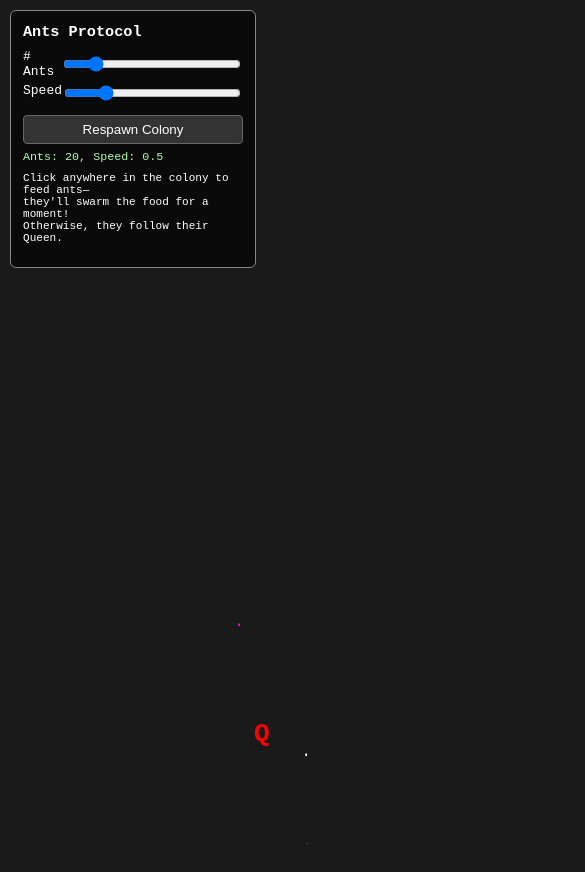
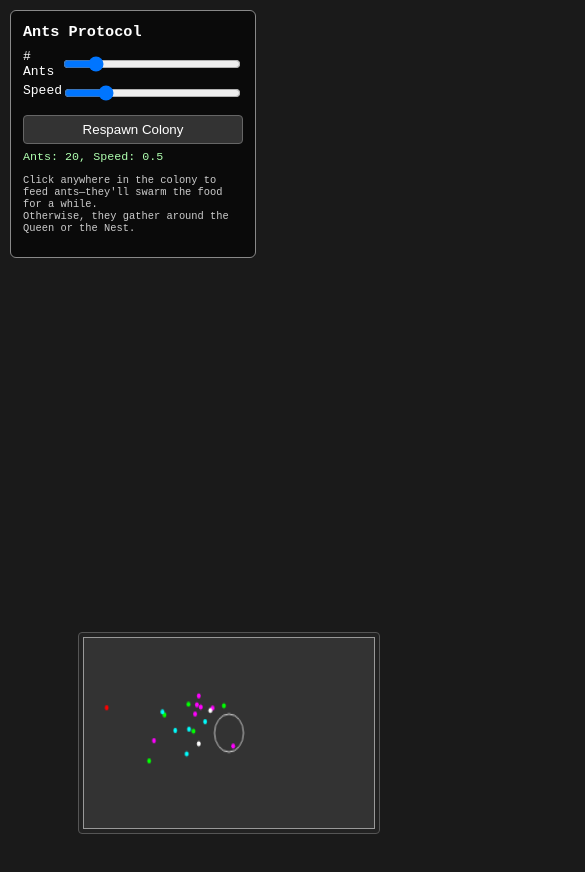
Before and after one commit to BLinks12/AntProtocol, a plain HTML site: page index.html in a window 390 px wide. Shown: the top 872 px of the page, 585 px wide, since content can reach past the window. Before the commit the page ends 844 px from the top, so only its background shows below. Drawn offline with Linux system fonts and the light colour scheme.

Commit message:
Update index.html

```diff
--- a/index.html
+++ b/index.html
@@ -2,7 +2,7 @@
 <html lang="en">
 <head>
   <meta charset="UTF-8">
-  <title>Ants Protocol - Queen & Large World</title>
+  <title>Ants Protocol - Mini-Map, Nest & Stats</title>
   <style>
     /* Basic Page Reset */
     html, body {
@@ -13,13 +13,12 @@
       background: #1a1a1a;
       font-family: monospace;
       color: #fff;
-      /* Let's allow scrolling if container is bigger */
-      overflow: auto;
+      overflow: auto; /* we still allow scrolling for the large container */
     }
 
-    /* Header / Control Panel */
+    /* Control Panel (fixed) */
     #controlPanel {
-      position: fixed; /* pinned so you can always see it */
+      position: fixed;
       top: 10px;
       left: 10px;
       background: rgba(0,0,0,0.6);
@@ -58,13 +57,17 @@
       font-size: 0.9em;
       color: #afffaf;
     }
+    #desc {
+      margin-top: 8px;
+      font-size: 0.8em;
+      color: #ccc;
+    }
 
-    /* The big container for ants: 3000×2000 for scrolling space */
+    /* The large world: 3000×2000 */
     #antsContainer {
       position: relative;
-      width: 3000px;   /* large “world” width */
-      height: 2000px;  /* large “world” height */
-      margin: 0 auto;  /* center horizontally if body is bigger, optional */
+      width: 3000px;
+      height: 2000px;
       background: #1a1a1a;
     }
 
@@ -74,28 +77,80 @@
       pointer-events: auto;
       user-select: none;
       font-size: 1.2rem;
-      transition: transform 1s; /* smooth movement */
+      transition: transform 1s;
     }
-    /* Queen is bigger & red */
     .queen {
       font-size: 2rem;
       color: #f00;
       font-weight: bold;
     }
 
+    /* The nest, shown as a circular zone */
+    .nest {
+      position: absolute;
+      border: 2px dashed #ccc;
+      border-radius: 50%;
+      pointer-events: none; /* not clickable */
+      opacity: 0.3;
+    }
+
     /* Tooltip for addresses & categories */
     .tooltip {
-      position: fixed; /* so it stays in place even if we scroll */
+      position: fixed;
       background: #000;
       color: #0f0;
       padding: 4px 6px;
       border: 1px solid #0f0;
       border-radius: 4px;
       font-size: 0.75rem;
+      display: none;
+      pointer-events: none;
+      white-space: pre;
+      z-index: 10000;
+    }
+
+    /* Ant Info Panel (when user clicks an ant) */
+    #antInfoPanel {
+      position: fixed;
+      top: 10px;
+      right: 10px;
+      width: 200px;
+      background: rgba(0,0,0,0.6);
+      border: 1px solid #888;
+      border-radius: 6px;
+      padding: 10px;
       display: none; /* hidden by default */
-      pointer-events: none;
-      white-space: pre; /* so we can do multi-line text easily */
-      z-index: 10000;
+      z-index: 9999;
+    }
+    #antInfoPanel h4 {
+      margin: 0 0 6px;
+      font-size: 1em;
+    }
+    #antInfoPanel p {
+      margin: 4px 0;
+      font-size: 0.85em;
+    }
+
+    /* Mini-Map container + canvas */
+    #miniMapContainer {
+      position: fixed;
+      bottom: 10px;
+      right: 10px;
+      width: 300px;
+      height: 200px;
+      background: #222;
+      border: 1px solid #555;
+      border-radius: 4px;
+      z-index: 9998;
+      display: flex;
+      align-items: center;
+      justify-content: center;
+    }
+    #miniMapCanvas {
+      background: #333;
+      width: 290px;  /* some padding inside container */
+      height: 190px;
+      border: 1px solid #999;
     }
   </style>
 </head>
@@ -112,56 +167,93 @@
     </label>
     <button id="respawnBtn">Respawn Colony</button>
     <div id="colonyStats"></div>
-    <p style="margin-top: 8px; font-size: 0.85em;">
-      Click anywhere in the colony to feed ants—<br>
-      they'll swarm the food for a moment!<br>
-      Otherwise, they follow their Queen.
-    </p>
+    <div id="desc">
+      <p>Click anywhere in the colony to feed ants—they'll swarm the food for a while.<br>
+      Otherwise, they gather around the Queen or the Nest.</p>
+    </div>
   </div>
 
   <!-- The large “world” container for ants -->
   <div id="antsContainer"></div>
 
+  <!-- Draw the Nest visually (added dynamically) -->
+  <div class="nest" id="nestZone"></div>
+
   <!-- Tooltip for addresses -->
   <div class="tooltip" id="tooltip"></div>
 
+  <!-- Ant Info Panel (when user clicks an ant) -->
+  <div id="antInfoPanel">
+    <h4>Ant Info</h4>
+    <p id="infoCategory"></p>
+    <p id="infoAddress"></p>
+    <p id="infoBalance"></p>
+    <p id="infoTime"></p>
+  </div>
+
+  <!-- Mini-Map Container -->
+  <div id="miniMapContainer">
+    <canvas id="miniMapCanvas"></canvas>
+  </div>
+
   <script>
     /**************************************************
-     * 1) CONFIG ARRAYS & VARIABLES
+     * 1) CONFIG: SIZES, NEST, ETC.
      **************************************************/
-    // Categories for non-queen ants
-    const categories = [
-      { type: 'Early Holder', color: '#00ff00' },
-      { type: 'Whale',        color: '#ff00ff' },
-      { type: 'Airdrop',      color: '#00ffff' },
-      { type: 'Ordinary',     color: '#ffffff' }
-    ];
+    const WORLD_WIDTH = 3000;
+    const WORLD_HEIGHT = 2000;
 
-    // Our ants data
-    let ants = [];            // each ant: { x, y, vx, vy, el, isQueen, category, address, balance }
-    let feedX = null;         // x coord of “food”
-    let feedY = null;         // y coord of “food”
-    let feedMode = false;     // if ants should move toward feed
-    let feedTimer = null;     // to stop feed mode
+    // Our nest location & size:
+    const nestX = 1500;
+    const nestY = 1000;
+    const nestRadius = 150;
 
-    // Collisions & Flocking
+    // For collisions & forces
     const COLLISION_RADIUS = 30;
     const BOUNCE_FORCE = 0.02;
 
-    // The queen ant is bigger, different color, we store reference
+    let ants = []; // array of { x, y, vx, vy, el, isQueen, cat, address, balance, birthTime }
+
     let queen = null;
+    let feedX = null;
+    let feedY = null;
+    let feedMode = false;
+    let feedTimer = null;
 
-    // UI references
+    // references
     const antsContainer = document.getElementById('antsContainer');
+    const nestZone = document.getElementById('nestZone');
     const tooltipEl = document.getElementById('tooltip');
     const colonyStats = document.getElementById('colonyStats');
 
+    // For the stats panel
+    const antInfoPanel   = document.getElementById('antInfoPanel');
+    const infoCategory   = document.getElementById('infoCategory');
+    const infoAddress    = document.getElementById('infoAddress');
+    const infoBalance    = document.getElementById('infoBalance');
+    const infoTime       = document.getElementById('infoTime');
+
+    // Range inputs
     const numAntsRange = document.getElementById('numAntsRange');
     const speedRange   = document.getElementById('speedRange');
     const respawnBtn   = document.getElementById('respawnBtn');
 
+    // Minimap
+    const miniMapCanvas = document.getElementById('miniMapCanvas');
+    const mmCtx = miniMapCanvas.getContext('2d');
+    const mmWidth = miniMapCanvas.width;   // typically 300
+    const mmHeight = miniMapCanvas.height; // typically 150
+
+    // Categories for non-queen ants
+    const categories = [
+      { type: 'Early Holder', color: '#0f0' },
+      { type: 'Whale',        color: '#f0f' },
+      { type: 'Airdrop',      color: '#0ff' },
+      { type: 'Ordinary',     color: '#fff' }
+    ];
+
     /**************************************************
-     * 2) UTILITY FUNCTIONS
+     * 2) UTILITY
      **************************************************/
     function randomRange(min, max) {
       return Math.random() * (max - min) + min;
@@ -175,7 +267,7 @@
       return dx*dx + dy*dy;
     }
 
-    // Fake Solana address generator (44 base58 chars)
+    // Fake Solana address generator
     function generateFakeSolAddress() {
       const chars = '123456789ABCDEFGHJKLMNPQRSTUVWXYZabcdefghijkmnopqrstuvwxyz';
       let addr = '';
@@ -184,19 +276,24 @@
       }
       return addr;
     }
-    // Return a decimal from 0.1 to 3.0
     function getRandomBalance() {
       return (Math.random() * (3.0 - 0.1) + 0.1).toFixed(2);
     }
 
+    // Format seconds into mm:ss
+    function formatTime(sec) {
+      let m = Math.floor(sec / 60);
+      let s = sec % 60;
+      return `${m}m ${s < 10 ? '0' : ''}${s}s`;
+    }
+
     /**************************************************
-     * 3) CREATE ANTS (with Queen)
+     * 3) CREATE / CLEAR ANTS + NEST
      **************************************************/
-    function createAnt(isQueen = false) {
+    function createAnt(isQueen=false) {
       const antEl = document.createElement('div');
       antEl.className = 'ant';
 
-      // If queen, style bigger & red; else pick from categories
       let category;
       if (isQueen) {
         antEl.classList.add('queen');
@@ -206,19 +303,21 @@
         antEl.style.color = category.color;
       }
 
-      const x = randomRange(0, 3000 - 10); // within the big world
-      const y = randomRange(0, 2000 - 10);
+      // random pos in big world
+      const x = randomRange(0, WORLD_WIDTH - 10);
+      const y = randomRange(0, WORLD_HEIGHT - 10);
       const speedVal = parseFloat(speedRange.value);
       const vx = randomRange(-speedVal, speedVal);
       const vy = randomRange(-speedVal, speedVal);
 
       const address = generateFakeSolAddress();
       const balance = getRandomBalance();
+      const birthTime = Date.now();
 
-      // Use a small ASCII char
+      // ASCII display
       antEl.textContent = isQueen ? 'Q' : '.';
 
-      // Add event listeners for tooltip
+      // Show tooltip on hover
       antEl.addEventListener('mouseenter', (e) => {
         showTooltip(e.clientX, e.clientY, category, address, balance);
       });
@@ -229,24 +328,36 @@
         hideTooltip();
       });
 
+      // On click -> open stats panel
+      antEl.addEventListener('click', (e) => {
+        e.stopPropagation(); // so we don't place feed
+        openAntInfoPanel(category, address, balance, birthTime);
+      });
+
       antsContainer.appendChild(antEl);
 
-      return { x, y, vx, vy, el: antEl, isQueen, category, address, balance };
+      return {
+        x, y, vx, vy,
+        el: antEl,
+        isQueen,
+        category,
+        address,
+        balance,
+        birthTime
+      };
     }
 
     function spawnAnts(count) {
       clearAnts();
-      // Create 1 queen if at least 1 ant
-      let total = count;
-      if (total < 1) total = 1;
+      if (count < 1) count = 1;
 
-      // The first ant we create is the queen
+      // The first we create is the queen
       const queenAnt = createAnt(true);
       ants.push(queenAnt);
       queen = queenAnt;
 
-      // Create the rest
-      for (let i = 1; i < total; i++) {
+      // The rest
+      for (let i = 1; i < count; i++) {
         ants.push(createAnt(false));
       }
     }
@@ -259,8 +370,16 @@
       queen = null;
     }
 
+    function setupNest() {
+      // Position & size
+      nestZone.style.left = (nestX - nestRadius) + 'px';
+      nestZone.style.top  = (nestY - nestRadius) + 'px';
+      nestZone.style.width  = (nestRadius * 2) + 'px';
+      nestZone.style.height = (nestRadius * 2) + 'px';
+    }
+
     /**************************************************
-     * 4) COLLISIONS & MOTION
+     * 4) UPDATE (COLLISIONS, MOVEMENT, ETC.)
      **************************************************/
     function updateAnts() {
       const speedVal = parseFloat(speedRange.value);
@@ -268,36 +387,44 @@
       for (let i = 0; i < ants.length; i++) {
         const a = ants[i];
 
-        // If there's feed, we move them slightly toward (feedX, feedY)
-        // else if not queen, move gently toward queen
-        if (feedMode && feedX != null && feedY != null) {
-          // Attracted to feed
+        // If feed is active, go toward feed; else if not queen, go gently to nest
+        if (feedMode && feedX !== null && feedY !== null) {
+          // feed
           const dx = feedX - a.x;
           const dy = feedY - a.y;
           a.vx += dx * 0.0002;
           a.vy += dy * 0.0002;
-        } else if (!a.isQueen && queen) {
-          // Attracted to queen
-          const dx = queen.x - a.x;
-          const dy = queen.y - a.y;
-          a.vx += dx * 0.00005; // smaller force
-          a.vy += dy * 0.00005;
+        } else if (!a.isQueen) {
+          // not queen -> small attraction to nest
+          let dx = nestX - a.x;
+          let dy = nestY - a.y;
+          a.vx += dx * 0.00003;
+          a.vy += dy * 0.00003;
+        }
+
+        // If not queen, maybe also a slight attraction to queen, up to you:
+        // if there's no feed, we can do a minimal attraction to queen
+        // (comment out if you prefer only the nest)
+        if (!a.isQueen && !feedMode && queen) {
+          let dxQ = queen.x - a.x;
+          let dyQ = queen.y - a.y;
+          a.vx += dxQ * 0.00001;
+          a.vy += dyQ * 0.00001;
         }
 
         // Move
         a.x += a.vx;
         a.y += a.vy;
 
-        // Bounds: The world is 3000×2000
-        if (a.x < 0 || a.x > 2990) {
+        // bounce in big world
+        if (a.x < 0 || a.x > WORLD_WIDTH - 10) {
           a.vx *= -1;
         }
-        if (a.y < 0 || a.y > 1990) {
+        if (a.y < 0 || a.y > WORLD_HEIGHT - 10) {
           a.vy *= -1;
         }
-        // clamp final
-        a.x = clamp(a.x, 0, 2990);
-        a.y = clamp(a.y, 0, 1990);
+        a.x = clamp(a.x, 0, WORLD_WIDTH - 10);
+        a.y = clamp(a.y, 0, WORLD_HEIGHT - 10);
       }
 
       // Collisions
@@ -318,18 +445,59 @@
         }
       }
 
-      // Apply final transform
+      // Apply transform
       ants.forEach(a => {
         a.el.style.transform = `translate(${a.x}px, ${a.y}px)`;
       });
     }
 
     /**************************************************
-     * 5) ANIMATION LOOP
+     * 5) ANIMATION LOOP & MINIMAP
      **************************************************/
     function animate() {
       updateAnts();
+      drawMiniMap();
       requestAnimationFrame(animate);
+    }
+
+    function drawMiniMap() {
+      // Clear canvas
+      mmCtx.clearRect(0, 0, mmWidth, mmHeight);
+
+      // Scale positions from 3000x2000 to 300x200
+      // scale factor in x: mmWidth / WORLD_WIDTH
+      // scale factor in y: mmHeight / WORLD_HEIGHT
+      const scaleX = mmWidth / WORLD_WIDTH;
+      const scaleY = mmHeight / WORLD_HEIGHT;
+
+      // draw nest
+      mmCtx.strokeStyle = '#ccc';
+      mmCtx.beginPath();
+      mmCtx.arc(nestX * scaleX, nestY * scaleY, nestRadius * scaleX, 0, 2*Math.PI);
+      mmCtx.stroke();
+
+      // draw ants
+      ants.forEach(a => {
+        const mx = a.x * scaleX;
+        const my = a.y * scaleY;
+        // color
+        if (a.isQueen) {
+          mmCtx.fillStyle = '#ff0000';
+        } else {
+          mmCtx.fillStyle = a.category.color || '#ffffff';
+        }
+        mmCtx.beginPath();
+        mmCtx.arc(mx, my, 2, 0, 2*Math.PI);
+        mmCtx.fill();
+      });
+
+      // optional: draw current viewport
+      // We can find how much the user has scrolled in the container
+      // But we need a simpler approach: The user might scroll body, not just container.
+      // If #antsContainer is top-left at 0,0 in the doc, then:
+      // let scrollX = window.scrollX, scrollY = window.scrollY
+      // or (document.documentElement.scrollLeft, etc.)
+      // If it’s complicated, we can skip for now. :)
     }
 
     /**************************************************
@@ -350,18 +518,40 @@
     }
 
     /**************************************************
-     * 7) FEED MODE: CLICK ANYWHERE
+     * 7) STATS PANEL ON CLICK
+     **************************************************/
+    function openAntInfoPanel(cat, address, balance, birthTime) {
+      antInfoPanel.style.display = 'block';
+      infoCategory.textContent = `Category: ${cat.type}`;
+      infoAddress.textContent  = `Address: ${address}`;
+      infoBalance.textContent  = `Balance: ${balance} SOL`;
+
+      const ageSec = Math.floor((Date.now() - birthTime) / 1000);
+      infoTime.textContent = `Time in colony: ${formatTime(ageSec)}`;
+    }
+
+    // Close the info panel if the user clicks anywhere else (like the feed).
+    document.addEventListener('click', (e) => {
+      if (e.target.closest('.ant')) {
+        // Clicking on an ant won't close it since the ant's own event is handled
+        return;
+      }
+      if (!e.target.closest('#antInfoPanel')) {
+        antInfoPanel.style.display = 'none';
+      }
+    }, true);
+
+    /**************************************************
+     * 8) FEED MODE: CLICK ANYWHERE
      **************************************************/
     antsContainer.addEventListener('click', (e) => {
-      // Offsets relative to the container
-      // So we need the click location in container's coordinate system
-      const containerRect = antsContainer.getBoundingClientRect();
-      feedX = e.clientX - containerRect.x;
-      feedY = e.clientY - containerRect.y;
+      // offset in container coords
+      const rect = antsContainer.getBoundingClientRect();
+      feedX = e.clientX - rect.x;
+      feedY = e.clientY - rect.y;
       feedMode = true;
 
       if (feedTimer) clearTimeout(feedTimer);
-      // Stop feed mode after 5s
       feedTimer = setTimeout(() => {
         feedMode = false;
         feedX = null;
@@ -370,7 +560,7 @@
     });
 
     /**************************************************
-     * 8) UI EVENTS
+     * 9) UI EVENTS
      **************************************************/
     function updateStats() {
       colonyStats.textContent =
@@ -382,17 +572,18 @@
       spawnAnts(count);
       updateStats();
     }
-
     respawnBtn.addEventListener('click', onRespawn);
     numAntsRange.addEventListener('input', updateStats);
     speedRange.addEventListener('input', updateStats);
 
     /**************************************************
-     * 9) INIT
+     * 10) INIT
      **************************************************/
     function init() {
+      // set up nest zone
+      setupNest();
       onRespawn();
-      animate();
+      animate(); // Start the loop
     }
 
     init();
```
